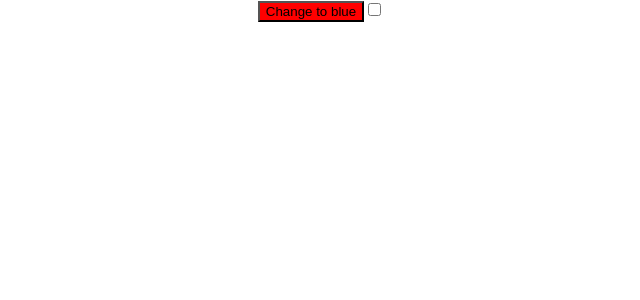
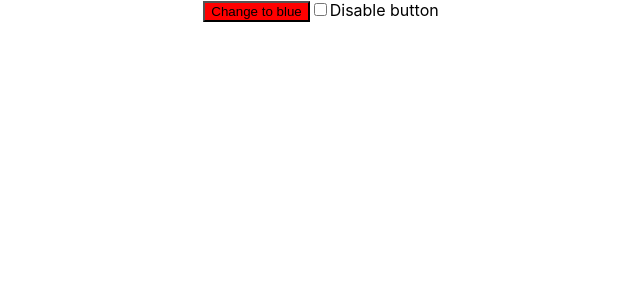
Before and after one commit to fgalletti93/RTL, a React (Create React App) app: page / in a window 1280 px wide. Shown: the top 300 px of the page, without its empty margins (319-959 px from the left). Built offline with nearby package versions, Linux system fonts and the light colour scheme.

Commit message:
Add label to button

```diff
--- a/src/App.js
+++ b/src/App.js
@@ -19,10 +19,12 @@ function App() {
       </button>
       <input
         type="checkbox"
+        id="disable-button-checkbox"
         defaultChecked={disabled}
         aria-checked={disabled}
         onClick={(e) => setDisabled(e.target.checked)}
       />
+      <label htmlFor="disable-button-checkbox">Disable button</label>
     </div>
   );
 }
```
Also changed, not shown: 1 other file (tests, documents, lock files or other folders).
